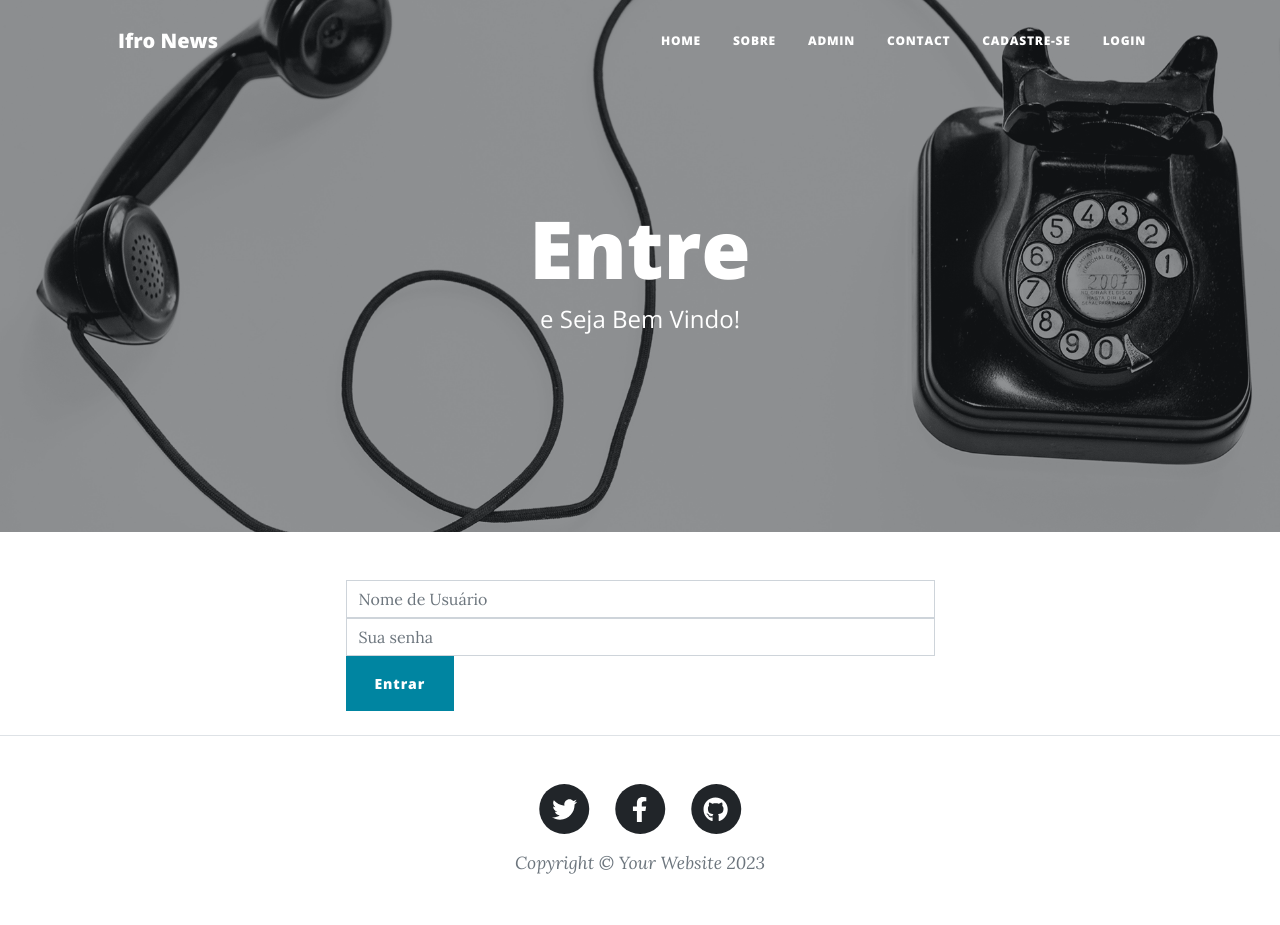
After one commit to marcos-faino/ifronews2024atual, a Django app: page /usuarios/login/ in a window 1280 px wide. The commit adds this page. Run offline with Django 4.2, Linux system fonts and the light colour scheme; some libraries are stand-ins or nearby versions.

Commit message:
login e autenticação de usuários

```diff
--- a/ifronews/settings.py
+++ b/ifronews/settings.py
@@ -41,6 +41,7 @@ INSTALLED_APPS = [
     'django.contrib.staticfiles',
 
     'news',
+    'usuario',
 ]
 
 MIDDLEWARE = [
--- a/news/templates/base.html
+++ b/news/templates/base.html
@@ -31,6 +31,21 @@
                         <li class="nav-item"><a class="nav-link px-lg-3 py-3 py-lg-4" href="{% url 'sobrenos' %}">Sobre</a></li>
                         <li class="nav-item"><a class="nav-link px-lg-3 py-3 py-lg-4" href="/admin">Admin</a></li>
                         <li class="nav-item"><a class="nav-link px-lg-3 py-3 py-lg-4" href="#">Contact</a></li>
+                        {% if user.is_anonymous %}
+                            <li class="nav-item">
+                                <a class="nav-link px-lg-3 py-3 py-lg-4"
+                                   href="{% url 'cadusuario' %}">Cadastre-se</a>
+                            </li>
+                            <li class="nav-item">
+                                <a class="nav-link px-lg-3 py-3 py-lg-4"
+                                   href="{% url 'loginuser' %}">Login</a>
+                            </li>
+                        {% else %}
+                             <li class="nav-item">
+                                <a class="nav-link px-lg-3 py-3 py-lg-4"
+                                   href="{% url 'logoutuser' %}">Sair</a>
+                            </li>
+                        {% endif %}
                     </ul>
                 </div>
             </div>
--- /dev/null
+++ b/usuario/templates/usuario/login.html
@@ -0,0 +1,42 @@
+{% extends 'base.html' %}
+{% load static %}
+{% block titulo %} Login de Usuário {% endblock %}
+{% block background %}background-image: url('/static/assets/img/contact-bg.jpg'){% endblock %}">
+    {% block contheader %}
+        <div class="page-heading">
+            <h1>Entre</h1>
+            <span class="subheading">e Seja Bem Vindo!</span>
+        </div>
+    {% endblock %}
+    {% block conteudo %}
+        <!-- Main Content-->
+        <main class="mb-4">
+            <div class="container px-4 px-lg-5">
+                <div class="row gx-4 gx-lg-5 justify-content-center">
+                    <div class="col-md-10 col-lg-8 col-xl-7">
+                      <div>
+                        {% if messages %}
+                          {% for m in messages %}
+                            <div class="alert bg-{{ m.tags }}">
+                              {{ m }}
+                            </div>
+                          {% endfor %}
+                        {% endif %}
+                      </div>
+                        <form method="post" class="form">
+                            {% csrf_token %}
+                            <div class="form-group">
+                              <input type="text" name="username" placeholder="Nome de Usuário"
+                                     class="form-control">
+                            </div>
+                            <div class="form-group">
+                              <input type="password" name="password" placeholder="Sua senha"
+                                     class="form-control">
+                            </div>
+                            <input type="submit" class="btn btn-primary" value="Entrar">
+                        </form>
+                    </div>
+                </div>
+            </div>
+        </main>
+{% endblock %}
--- a/usuario/urls.py
+++ b/usuario/urls.py
@@ -5,4 +5,6 @@ from usuario import views
 urlpatterns = [
     path('cadastro/', views.UsuarioCreateView.as_view(),
          name='cadusuario'),
+    path('login/', views.LoginUserView.as_view(), name='loginuser'),
+    path('logout/', views.LogoutUserView.as_view(), name='logoutuser'),
 ]
--- a/usuario/views.py
+++ b/usuario/views.py
@@ -1,7 +1,12 @@
 from django.contrib import messages
+from django.contrib.auth import authenticate, login, logout
+from django.contrib.auth.forms import AuthenticationForm
+from django.contrib.auth.mixins import LoginRequiredMixin
+from django.contrib.auth.models import User
+from django.contrib.auth.views import LogoutView
+from django.shortcuts import redirect
 from django.urls import reverse_lazy
-from django.views.generic import CreateView
-
+from django.views.generic import CreateView, FormView
 
 from usuario.forms import UsuarioCreationForm
 
@@ -22,3 +27,31 @@ class UsuarioCreateView(CreateView):
     def form_invalid(self, form):
         messages.error(self.request, "Usuário não pôde ser cadastrado!")
         return super().form_invalid(form)
+
+
+class LoginUserView(FormView):
+    template_name = 'usuario/login.html'
+    model = User
+    form_class = AuthenticationForm
+    success_url = reverse_lazy('home')
+
+    def form_valid(self, form):
+        user = form.cleaned_data['username']
+        senha = form.cleaned_data['password']
+        usuario = authenticate(self.request, username=user, password=senha)
+        if usuario is not None:
+            login(self.request, usuario)
+        messages.error(self.request, "Usuário ou senha inválida")
+        return super().form_valid(form)
+
+
+    def form_invalid(self, form):
+        messages.error(self.request, "Usuário ou senha inválida")
+        return super().form_invalid(form)
+
+
+class LogoutUserView(LoginRequiredMixin, LogoutView):
+
+    def get(self, request, *args, **kwargs):
+        logout(request)
+        return redirect('home')
```
Also changed, not shown: news/templates/comentarios.html (+8 -0 lines).
